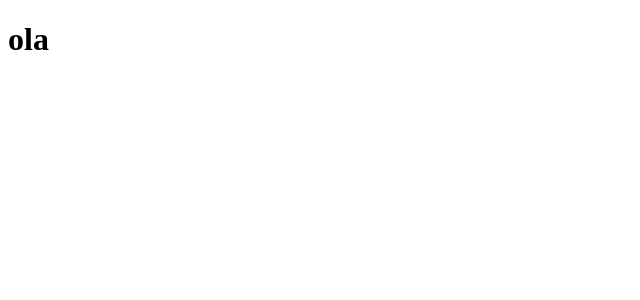
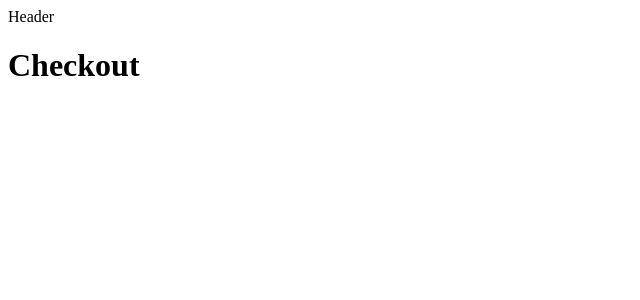
Before and after one commit to rodrigomsrocha/coffee-delivery, a React (Vite) app: page /checkout in a window 1280 px wide. Shown: the top 300 px of the page, without its empty margins (0-640 px from the left). Built offline with nearby package versions, Linux system fonts and the light colour scheme.

Commit message:
setting up react-router-dom and its routes

```diff
--- a/package.json
+++ b/package.json
@@ -10,7 +10,8 @@
   },
   "dependencies": {
     "react": "^18.2.0",
-    "react-dom": "^18.2.0"
+    "react-dom": "^18.2.0",
+    "react-router-dom": "^6.3.0"
   },
   "devDependencies": {
     "@types/react": "^18.0.15",
--- a/src/App.tsx
+++ b/src/App.tsx
@@ -1,7 +1,10 @@
+import { BrowserRouter } from 'react-router-dom';
+import { Router } from './Router';
+
 export function App() {
   return (
-    <div>
-      <h1>ola</h1>
-    </div>
+    <BrowserRouter>
+      <Router />
+    </BrowserRouter>
   );
 }
--- /dev/null
+++ b/src/Router.tsx
@@ -0,0 +1,17 @@
+import { Route, Routes } from 'react-router-dom';
+import { DefaultLayout } from './layouts/DefaultLayout';
+import { Checkout } from './pages/Checkout';
+import { Home } from './pages/Home';
+import { Success } from './pages/Success';
+
+export function Router() {
+  return (
+    <Routes>
+      <Route path="/" element={<DefaultLayout />}>
+        <Route path="/" element={<Home />} />
+        <Route path="/checkout" element={<Checkout />} />
+        <Route path="/success" element={<Success />} />
+      </Route>
+    </Routes>
+  );
+}
--- /dev/null
+++ b/src/layouts/DefaultLayout/index.tsx
@@ -0,0 +1,10 @@
+import { Outlet } from 'react-router-dom';
+
+export function DefaultLayout() {
+  return (
+    <div>
+      <header>Header</header>
+      <Outlet />
+    </div>
+  );
+}
--- /dev/null
+++ b/src/pages/Checkout/index.tsx
@@ -0,0 +1,3 @@
+export function Checkout() {
+  return <h1>Checkout</h1>;
+}
--- /dev/null
+++ b/src/pages/Home/index.tsx
@@ -0,0 +1,3 @@
+export function Home() {
+  return <h1>Home</h1>;
+}
--- /dev/null
+++ b/src/pages/Success/index.tsx
@@ -0,0 +1,3 @@
+export function Success() {
+  return <h1>Success</h1>;
+}
```
Also changed, not shown: 1 other file (tests, documents, lock files or other folders).
